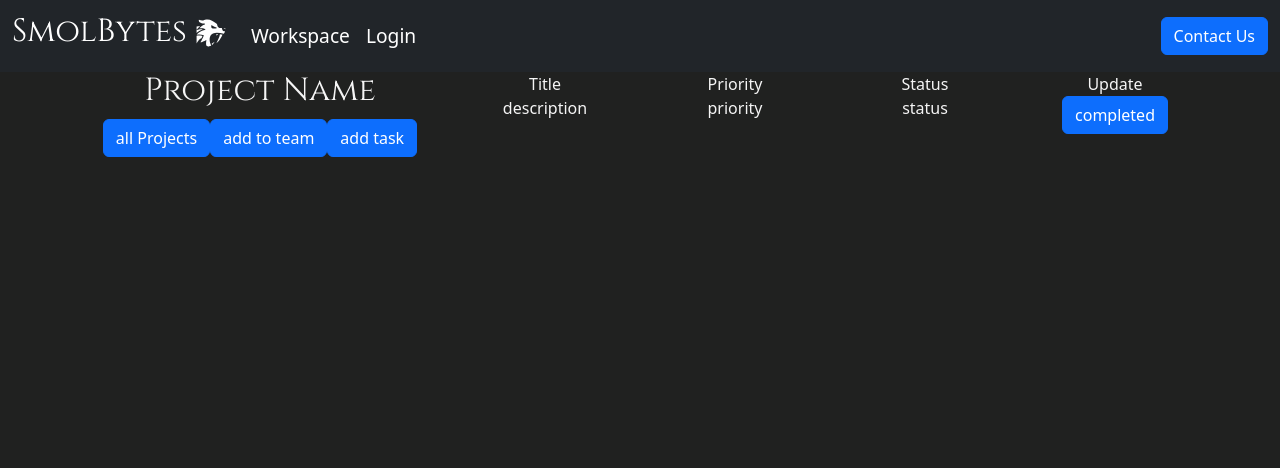
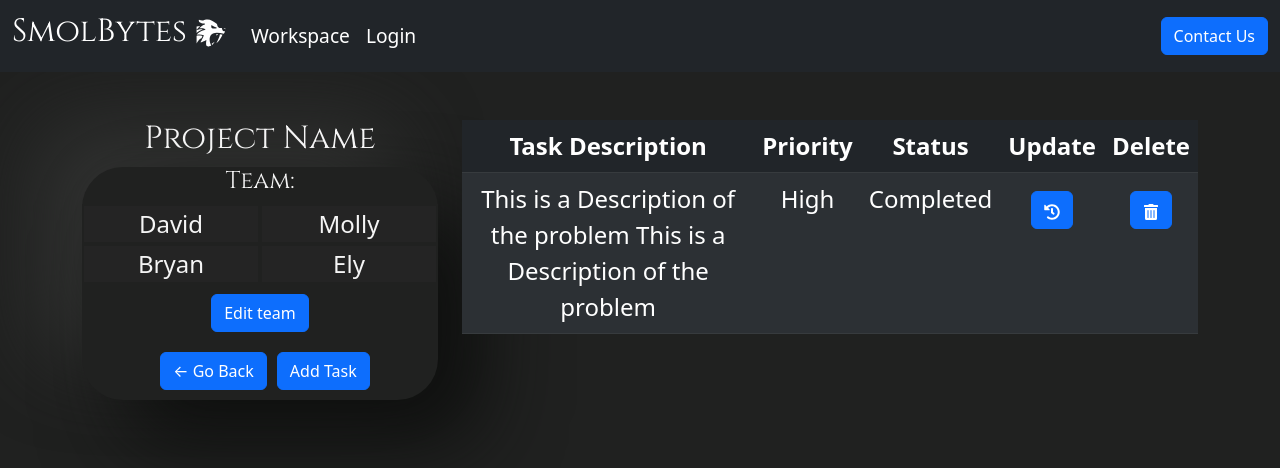
Before and after one commit to WixkedLuck/Feature-Tracker, a React (Create React App) app in the folder client/: page /project/1 in a window 1280 px wide. Shown: the top 468 px of the page. Built offline with nearby package versions, Linux system fonts and the light colour scheme.

Commit message:
added modal/ styling for Inproject

```diff
--- a/client/src/pages/Inproject.js
+++ b/client/src/pages/Inproject.js
@@ -8,8 +8,10 @@
 
 // IMPORTS
 import React from "react";
+import { FaTrashAlt, FaHistory } from "react-icons/fa";
+
 import TaskList from '../components/TaskItem';
-// import Navbar from "../components/Nav";
+import "../stylesheets/Inproject.css"
 // import TaskList form "../components/TaskList";
 // import ProjectItem from "../components/ProjectItem"
 
@@ -24,20 +26,91 @@ import TaskList from '../components/TaskItem';
 
 // Select task & be re-directed to task itself
 //
+
 function Inproject() {
     return (
-        <div className="container text-center">
+        <div className="container text-center mt-5">
             <div className="row">
 
 
                 {/* Smaller Column */}
                 <div className="col-4">
-                    <div className="project-info">
+                    <div className="project-info bg-lar">
                         <h2>Project Name</h2>
-                        {/* <h4>Project Description blah blah stuff goes here</h4> */}
-                        <button href='#' className="btn btn-primary">all Projects</button>
-                        <button href='#' className="btn btn-primary">add to team</button>
-                        <button href='#' className="btn btn-primary">add task</button>
+                        <div className="sectionBreak">
+                            <h4>Team:</h4>
+                            <div class="container text-center">
+                                <div class="row">
+                                    <div class="col">
+                                        David
+                                    </div>
+                                    <div class="col">
+                                        Molly
+                                    </div>
+                                </div>
+                                <div class="row">
+                                    <div class="col">
+                                        Bryan
+                                    </div>
+                                    <div class="col">
+                                        Ely
+                                    </div>
+                                </div>
+
+                            </div>
+                            <button href='#' className="btn btn-primary btn-pd">Edit team</button><br></br>
+                            <button href='#' className="btn btn-primary btn-pd"> ← Go Back</button>
+                            {/* this line is for the model */}
+                            <button type="button" class="btn btn-primary" data-bs-toggle="modal" data-bs-target="#exampleModal">
+                                Add Task
+                            </button>
+
+                            {/* <!-- Modal --> */}
+                            <div class="modal fade bg-dark " id="exampleModal" tabindex="-1" aria-labelledby="exampleModalLabel" aria-hidden="true">
+                                <div class="modal-dialog ">
+                                    <div class="modal-content styled mt-5">
+                                        <div class="modal-header">
+                                            <h1 class="modal-title fs-5 ftcolor" id="exampleModalLabel">Create new Task:</h1>
+                                            <button type="button" class="btn-close" data-bs-dismiss="modal" aria-label="Close"></button>
+                                        </div>
+                                        <div class="modal-body">
+                                            <form id="survey-form" className='formcolor'>
+
+                                                <label for="name" id="name-label">Task Description:</label>
+                                                <textarea name="message" required placeholder='\\TODO' /><br></br>
+
+                                                <label for="description" id="name-label">Task Priority:</label>
+                                                <select value="newBugPriority">
+                                                    <option value="Low">Low</option>
+                                                    <option value="Medium">Medium</option>
+                                                    <option value="High">High</option>
+                                                </select><br></br>
+
+
+                                                <button type="submit" class="btn btn-primary" id="submit">Submit</button>
+
+                                            </form>
+                                        </div>
+                                        <div class="modal-footer">
+                                            <button type="button" class="btn btn-secondary" data-bs-dismiss="modal">Close</button>
+
+                                        </div>
+                                    </div>
+                                </div>
+                            </div>
+
+                            {/* end modal */}
+
+
+
+
+
+
+
+
+                        </div>
+
+
                     </div>
                 </div>
 
@@ -45,25 +118,38 @@ function Inproject() {
                 {/* Table of Tasks */}
                 <div className="container col-8">
                     {/* header info - static info */}
-                    <div className="row">
-                        <div className="col-sm">
-                            Title
-                        </div>
-                        <div className="col-sm">
-                            Priority
-                        </div>
-                        <div className="col-sm">
-                            Status
-                        </div>
-                        <div className="col-sm">
-                            Update
-                        </div>
-                    </div>
+
+                    <table class="table table-dark table-striped trial">
+                        <thead>
+                            <tr>
+
+                                <th scope="col">Task Description</th>
+                                <th scope="col">Priority</th>
+                                <th scope="col">Status</th>
+                                <th scope="col">Update</th>
+                                <th scope="col">Delete</th>
+                            </tr>
+                        </thead>
+                        <tbody>
+                            <tr>
+                                <td>This is a Description of the problem This is a Description of the problem</td>
+                                <td>High</td>
+                                <td>Completed</td>
+                                <td><button className="btn btn-primary btn-pd"><FaHistory /></button></td>
+                                <td><button className="btn btn-primary btn-pd"><FaTrashAlt /></button></td>
+                            </tr>
+
+                        </tbody>
+                    </table>
                     {/* items mapped over - responsive info */}
                     {/* grab all tasks from user and create list */}
-                    {<TaskList />}
+                    {/* {<TaskList />}  */}
                 </div>
             </div>
+
+
+
+
         </div>
     )
 }
--- a/client/src/stylesheets/Inproject.css
+++ b/client/src/stylesheets/Inproject.css
@@ -0,0 +1,32 @@
+
+
+.trial{
+
+    font-size: 24px;
+    overflow-wrap: break-word;
+
+
+}
+.team{
+    width: fit-content;
+    margin: auto;
+
+}
+
+.sectionBreak{
+    border-radius: 41px;
+    background: #202120;
+    box-shadow:  41px 41px 82px #0e0f0e,
+                 -41px -41px 82px #323332;
+}
+
+.btn-pd{
+    margin: 10px;
+}
+
+.styled{
+    background: #202120;
+    box-shadow:  41px 41px 82px #0e0f0e,
+                 -41px -41px 82px #323332;
+
+}
```
